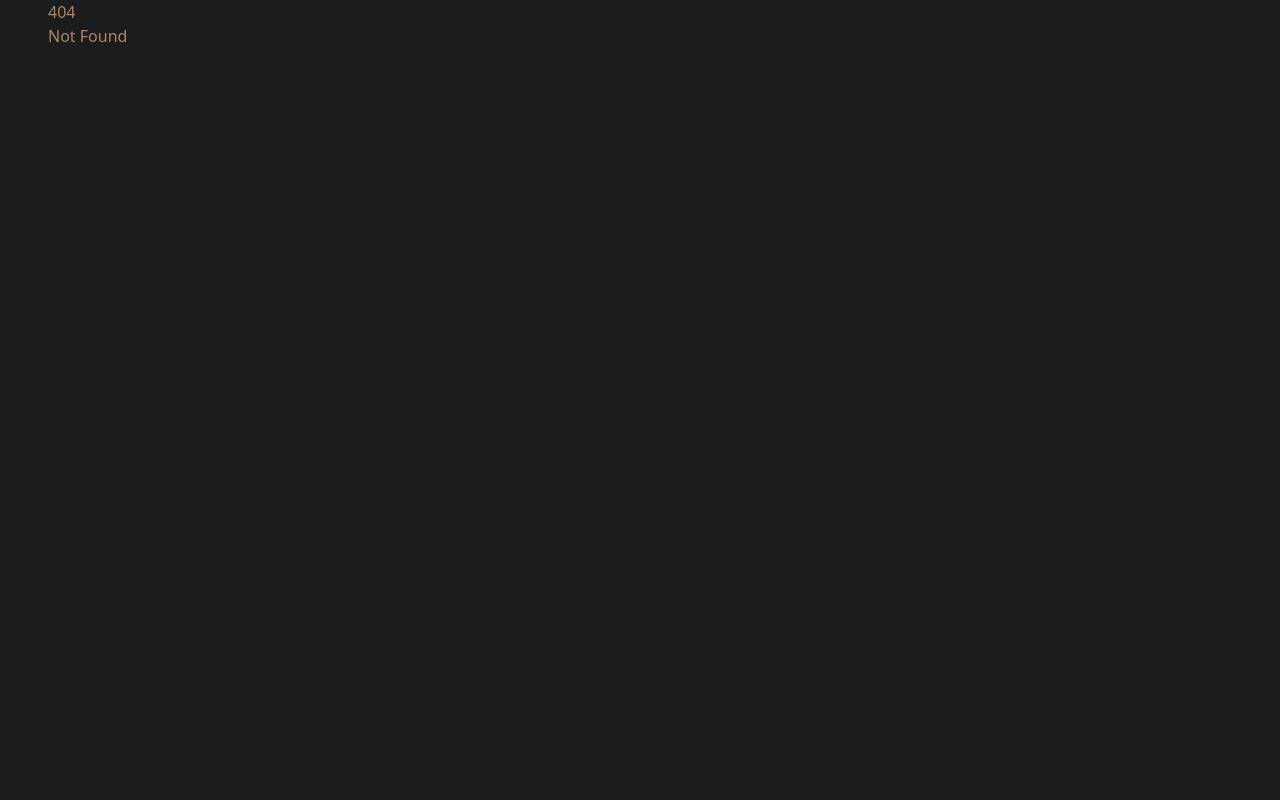
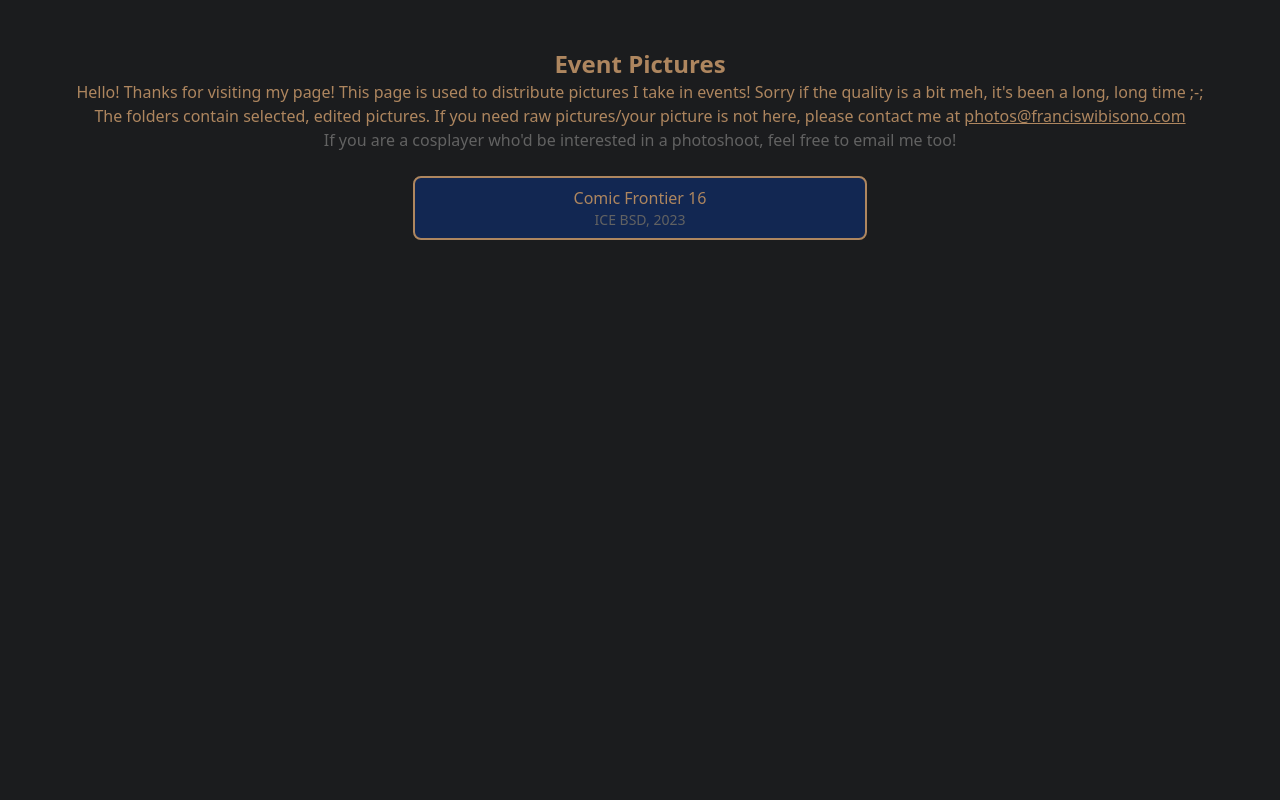
Before and after one commit to fwibisono87/fwibisono87, a SvelteKit app: page /photos in a window 1280 px wide. Before the commit this address had no page. Shown: the top 800 px of the page. Built offline with nearby package versions, Linux system fonts and the light colour scheme.

Commit message:
feat: add photos

```diff
--- a/src/routes/+layout.svelte
+++ b/src/routes/+layout.svelte
@@ -25,6 +25,7 @@
 		>
 			<MajesticonsShootingStar />
 		</div>
+		<span class="mx-auto underline cursor-pointer"><a href="/">Francis Wibisono</a></span>
 		<span class="mx-auto mb-4">©Francis Wibisono 2023</span>
 		<span class="mx-auto text-dove text-center px-4"
 			>Icons provided by <a
--- /dev/null
+++ b/src/routes/photos/+page.svelte
@@ -0,0 +1,45 @@
+<script>
+	import { goto } from '$app/navigation';
+
+	let eventList = [
+		{
+			name: 'Comic Frontier 16',
+			location: 'ICE BSD, 2023',
+			link: 'https://drive.google.com/drive/folders/1-QeC0MVD0k-x2ilYAgux25QO4q8HcByv?usp=share_link'
+		}
+	];
+</script>
+
+<div class="flex flex-col py-12 px-6">
+	<h1 class="text-2xl font-semibold mx-auto">Event Pictures</h1>
+	<span class="text-center"
+		>Hello! Thanks for visiting my page! This page is used to distribute pictures I take in events!
+		Sorry if the quality is a bit meh, it's been a long, long time ;-;
+	</span>
+	<span class="text-center"
+		>The folders contain selected, edited pictures. If you need raw pictures/your picture is not
+		here, please contact me at <a
+			class="underline cursor-pointer"
+			href="mailto:photos@franciswibisono.com"
+			target="_blank">photos@franciswibisono.com</a
+		></span
+	>
+	<span class="text-dove text-center mb-6"
+		>If you are a cosplayer who'd be interested in a photoshoot, feel free to email me too!</span
+	>
+
+	<div class="flex flex-col gap-8">
+		{#each eventList as event}
+			<button
+				on:click={() => {
+					goto(event.link);
+				}}
+				class="bg-cadet rounded-lg border-text border-2 px-4 py-2 w-[40%] mx-auto"
+				><div class="flex flex-col">
+					{event.name}
+					<span class="text-dove text-sm">{event.location}</span>
+				</div></button
+			>
+		{/each}
+	</div>
+</div>
```
